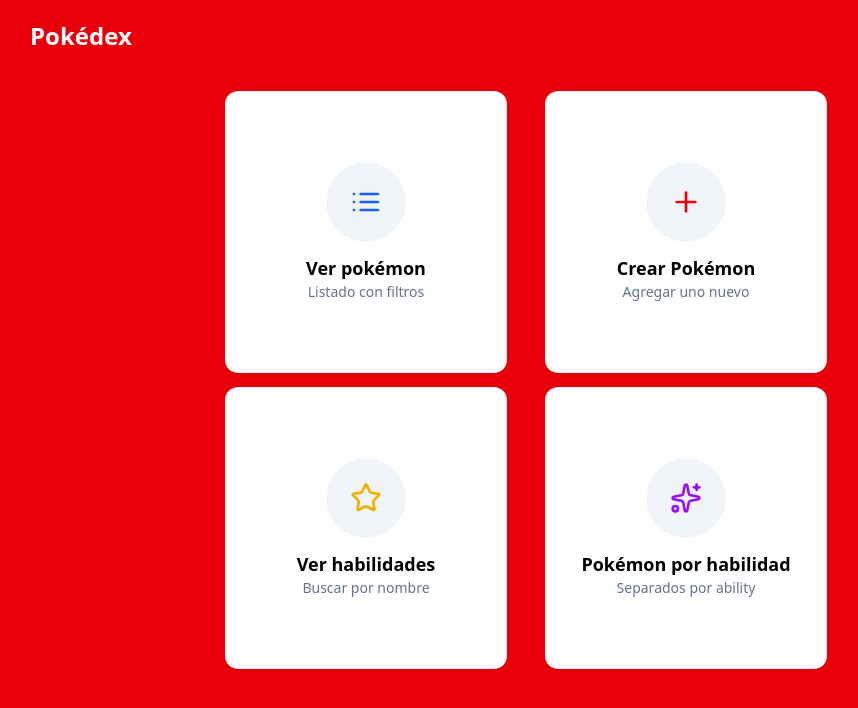
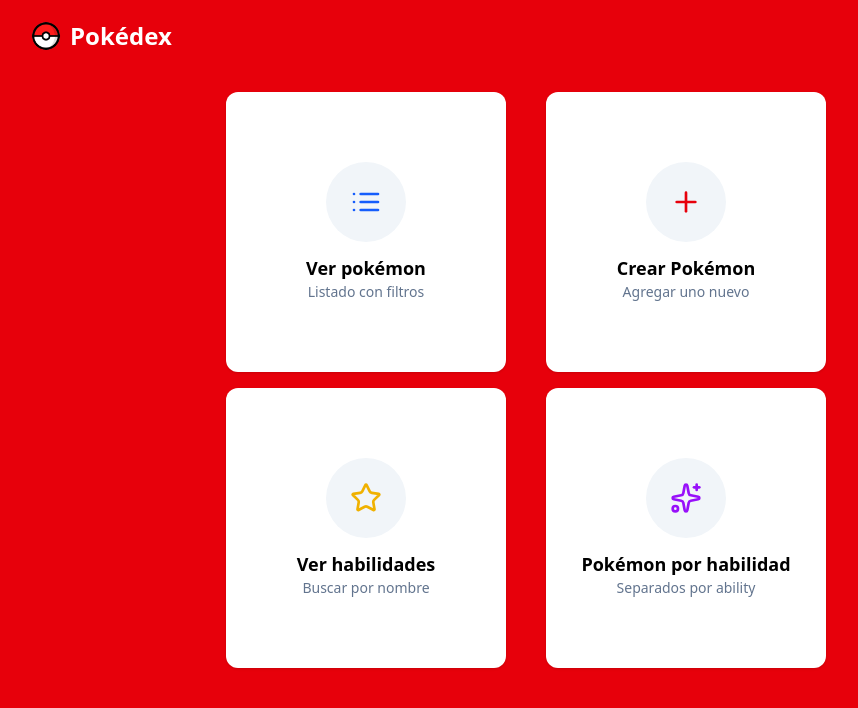
Before and after one commit to DecoudJuan/pokedex-api-frontend, a React (Vite) app: page / in a window 1280 px wide. Shown: the top 708 px of the page, without its empty margins (114-972 px from the left). Built offline with nearby package versions, Linux system fonts and the light colour scheme; no server answers.

Commit message:
feat: pokeball in header

```diff
--- a/index.html
+++ b/index.html
@@ -2,7 +2,7 @@
 <html lang="en">
   <head>
     <meta charset="UTF-8" />
-    <link rel="icon" type="image/svg+xml" href="favicon-16x16.png" />
+    <link rel="icon" type="image/svg+xml" href="./src/assets/favicon-16x16.png" />
     <meta name="viewport" content="width=device-width, initial-scale=1.0" />
     <title>Pokédex</title>
   </head>
--- a/src/components/Header.tsx
+++ b/src/components/Header.tsx
@@ -1,9 +1,12 @@
 import { Link } from "react-router-dom";
+import pokedexIcon from "../assets/pokedex.png";
+
 
 export default function Header() {
     return (
         <div className="max-w-5xl mx-auto px-4 flex items-center gap-3 mb-10 pt-5">
-          <Link to="/">
+          <Link to="/" className="flex item-center gap-2">
+            <img src={pokedexIcon} alt="Pokédex Icon" className="w-8 h-8" />
             <h1 className="text-2xl font-bold text-white">Pokédex</h1>
           </Link>
         </div>
--- a/src/components/MenuCard.tsx
+++ b/src/components/MenuCard.tsx
@@ -11,7 +11,7 @@
   return (
     <Link
       to={to}
-      className="bg-white ring-1 ring-slate-200 rounded-xl w-70 h-70 shadow-sm transition flex flex-col items-center justify-center text-center "
+      className="bg-white rounded-xl w-70 h-70 shadow-sm transition flex flex-col items-center justify-center text-center "
     >
       <div className="w-20 h-20 flex items-center justify-center bg-slate-100 rounded-full mb-3">
         {icon}
--- a/src/components/PokemonCard.tsx
+++ b/src/components/PokemonCard.tsx
@@ -34,11 +34,7 @@
         {onEdit && (
           <button
             onClick={() => onEdit(id)}
-            className="absolute left-2 top-2 rounded-md p-1 bg-white/80 backdrop-blur-sm
-                       ring-1 ring-slate-300 hover:bg-blue-50 hover:text-blue-700"
-            aria-label={`Editar ${name}`}
-            title="Editar"
-          >
+            className="absolute left-2 top-2 rounded-md p-1 bg-white/80 backdrop-blur-sm">
             <Edit className="w-4 h-4" />
           </button>
         )}
@@ -46,11 +42,7 @@
         {onDelete && (
           <button
             onClick={handleDelete}
-            className="absolute right-2 top-2 rounded-md p-1 bg-white/80 backdrop-blur-sm
-                       ring-1 ring-slate-300 hover:bg-red-50 hover:text-red-700"
-            aria-label={`Eliminar ${name}`}
-            title="Eliminar"
-          >
+            className="absolute right-2 top-2 rounded-md p-1 bg-white/80 backdrop-blur-sm">
             <Trash2 className="w-4 h-4" />
           </button>
         )}
```
Also changed, not shown: src/assets/favicon-16x16.png (renamed from favicon-16x16.png), src/assets/pokedex.png (added).
